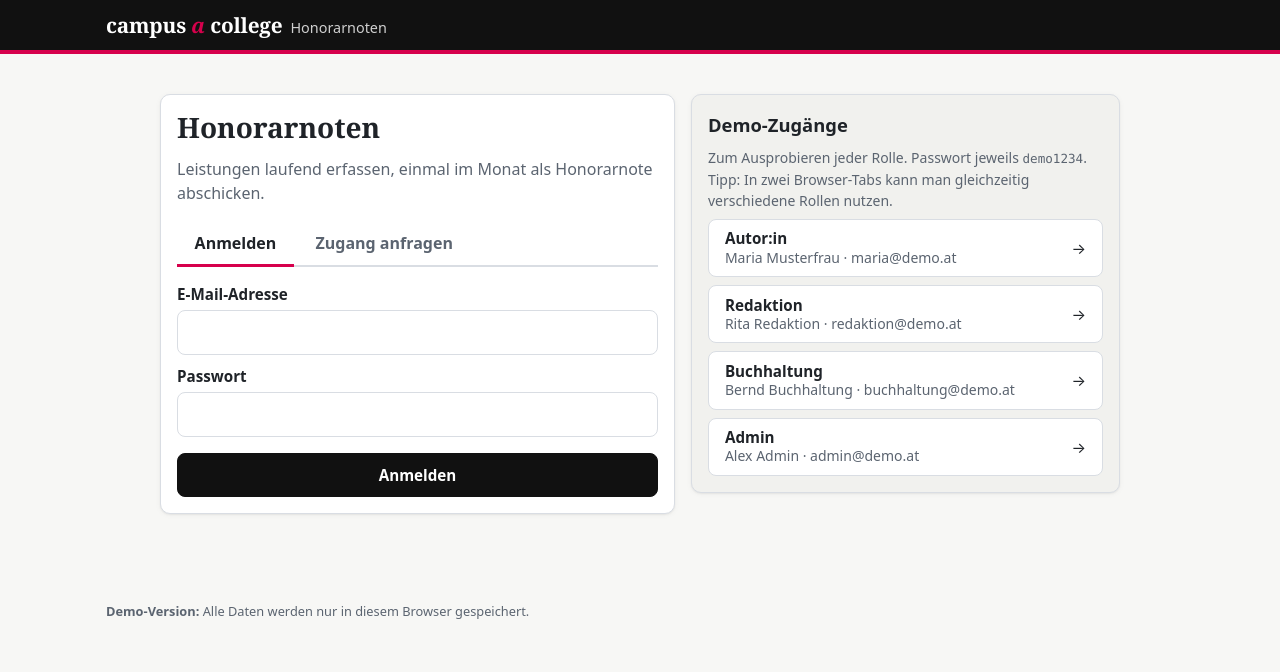
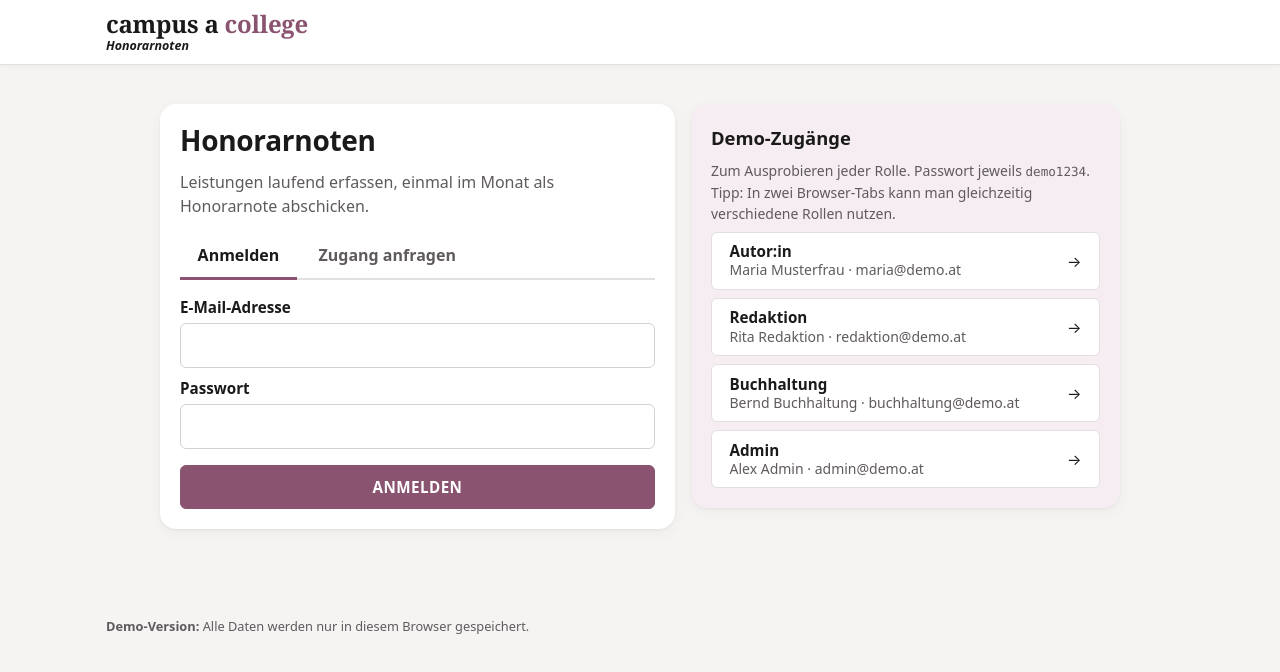
Before and after one commit to PuffyBooy/campus-a-honorarnoten, a website with bundled scripts: page public/index.html in a window 1280 px wide. Built offline with nearby package versions, Linux system fonts and the light colour scheme.

Commit message:
Design: Farbstil von campus-a-college.at (Mauve, weiße Kopfzeile)
- Markenfarbe Beere/Mauve für Buttons, aktive Navigation und Akzente
- weiße Kopfzeile mit Logo „campus a college“ (college in Mauve)
- warmgrauer Hintergrund, weiße Karten mit runden Ecken, Großbuchstaben-Buttons
- Handy: Menüpunkte als waagrecht wischbare Reiter

Co-Authored-By: Claude Opus 5.5 <noreply@anthropic.com>
Claude-Session: https://claude.ai/code/session_01P8NrBVrpMcXvQ2uUtQFK3p

```diff
--- a/public/css/style.css
+++ b/public/css/style.css
@@ -1,16 +1,19 @@
 /* campus a college – Honorarnoten
    Farben: nur diese Variablen anpassen, um das Design an das CI anzupassen. */
 :root {
-  --marke: #111111;          /* Kopfzeile, Hauptbuttons */
-  --marke-hell: #f1f1ee;     /* helle Flächen */
+  --marke: #8a5370;          /* Beere/Mauve wie campus-a-college.at: Buttons, aktive Navigation */
+  --marke-dunkel: #6f4059;   /* Hover */
+  --marke-hell: #f5edf1;     /* helle Flächen */
   --marke-kontrast: #ffffff;
-  --akzent: #d6004c;         /* Hervorhebungen, Links in der Navigation */
+  --akzent: #8a5370;         /* Hervorhebungen, Zähler */
+  --kopf: #ffffff;           /* Kopfzeile */
+  --kopf-text: #1a1a1a;
 
-  --text: #1f2328;
-  --text-leise: #5b6470;
-  --hintergrund: #f7f7f5;
+  --text: #1a1a1a;
+  --text-leise: #5f5a5d;
+  --hintergrund: #f5f4f2;
   --flaeche: #ffffff;
-  --rand: #d9dde3;
+  --rand: #e3dfe1;
 
   --erfolg: #1a7f37;
   --erfolg-hell: #e6f4ea;
@@ -19,10 +22,12 @@
   --warnung: #8a5a00;
   --warnung-hell: #fff4d6;
 
-  --radius: 10px;
-  --schatten: 0 1px 2px rgb(0 0 0 / 6%), 0 1px 6px rgb(0 0 0 / 4%);
+  --radius: 16px;
+  --radius-klein: 6px;
+  --schatten: 0 1px 3px rgb(0 0 0 / 5%), 0 4px 16px rgb(0 0 0 / 4%);
   --schrift: system-ui, -apple-system, "Segoe UI", Roboto, "Helvetica Neue", Arial, sans-serif;
-  --schrift-titel: Georgia, "Times New Roman", serif;
+  --schrift-titel: var(--schrift);
+  --schrift-logo: Georgia, "Times New Roman", serif;
   --mono: ui-monospace, "SF Mono", Menlo, Consolas, monospace;
 }
 
@@ -36,7 +41,7 @@ body {
   color: var(--text);
   background: var(--hintergrund);
 }
-h1 { font-family: var(--schrift-titel); font-size: 1.75rem; margin: 0 0 .75rem; line-height: 1.2; }
+h1 { font-family: var(--schrift-titel); font-weight: 800; font-size: 1.75rem; margin: 0 0 .75rem; line-height: 1.2; letter-spacing: -.01em; }
 h2 { font-size: 1.15rem; margin: 0 0 .5rem; }
 h3 { font-size: 1rem; margin: 1rem 0 .25rem; }
 a { color: var(--marke); }
@@ -50,34 +55,46 @@ code { font-family: var(--mono); font-size: .9em; }
 }
 
 /* ---------- Kopfzeile ---------- */
-.kopf { background: var(--marke); color: var(--marke-kontrast); border-bottom: 4px solid var(--akzent); }
+.kopf {
+  background: var(--kopf); color: var(--kopf-text);
+  box-shadow: 0 1px 0 var(--rand), 0 2px 8px rgb(0 0 0 / 4%);
+  position: relative; z-index: 2;
+}
 .kopf-innen {
-  max-width: 1100px; margin: 0 auto; padding: .6rem 1rem;
+  max-width: 1100px; margin: 0 auto; padding: .7rem 1rem;
   display: flex; flex-wrap: wrap; align-items: center; gap: .5rem 1.5rem;
 }
-.marke { color: inherit; text-decoration: none; display: flex; align-items: baseline; gap: .5rem; }
-.marke-name { font-family: var(--schrift-titel); font-weight: 700; font-size: 1.3rem; letter-spacing: -.01em; }
-.marke-name em { color: var(--akzent); }
-.marke-zusatz { opacity: .8; font-size: .9rem; }
+.marke { color: inherit; text-decoration: none; display: flex; flex-direction: column; line-height: 1.1; }
+.marke-name { font-family: var(--schrift-logo); font-weight: 700; font-size: 1.5rem; letter-spacing: -.01em; }
+.marke-name em { font-style: normal; color: var(--marke); }
+.marke-zusatz { font-style: italic; font-weight: 600; font-size: .78rem; margin-top: .1rem; }
 .nav { display: flex; flex-wrap: wrap; align-items: center; gap: .25rem 1rem; flex: 1; justify-content: space-between; }
 .nav-links, .nav-konto { display: flex; flex-wrap: wrap; align-items: center; gap: .25rem; }
 .nav a {
-  color: inherit; text-decoration: none; padding: .45rem .7rem; border-radius: 6px;
-  font-weight: 600; font-size: .95rem;
+  color: inherit; text-decoration: none; padding: .5rem .75rem; border-radius: var(--radius-klein);
+  font-weight: 600; font-size: .9rem; text-transform: uppercase; letter-spacing: .02em;
 }
-.nav a:hover { background: rgb(255 255 255 / 12%); }
-.nav a[aria-current="page"] { background: rgb(255 255 255 / 16%); box-shadow: inset 0 -3px 0 var(--akzent); }
+.nav a:hover { background: var(--marke-hell); }
+.nav a[aria-current="page"] { background: var(--marke); color: var(--marke-kontrast); }
+.nav a[aria-current="page"] .zaehler { background: #fff; color: var(--marke); }
 .nav .nav-user {
-  font-size: .85rem; font-weight: 500; opacity: .9;
+  font-size: .85rem; font-weight: 500; color: var(--text-leise); text-transform: none; letter-spacing: 0;
   max-width: 16rem; overflow: hidden; text-overflow: ellipsis; white-space: nowrap;
 }
 .nav .btn-link { color: inherit; }
+@media (max-width: 699px) {
+  /* Handy: Menüpunkte als waagrecht wischbare Reiter wie auf campus-a-college.at */
+  .nav { gap: .25rem; }
+  .nav-links { flex-wrap: nowrap; overflow-x: auto; width: 100%; scrollbar-width: none; margin: 0 -1rem; padding: 0 1rem; width: calc(100% + 2rem); }
+  .nav-links::-webkit-scrollbar { display: none; }
+  .nav-links a { white-space: nowrap; flex: none; font-size: .85rem; }
+}
 
 /* ---------- Layout ---------- */
 .inhalt { max-width: 1100px; margin: 0 auto; padding: 1rem; outline: none; }
 .karte {
-  background: var(--flaeche); border: 1px solid var(--rand); border-radius: var(--radius);
-  box-shadow: var(--schatten); padding: 1rem; margin-bottom: 1rem;
+  background: var(--flaeche); border: 0; border-radius: var(--radius);
+  box-shadow: var(--schatten); padding: 1.25rem; margin-bottom: 1rem;
 }
 .karte.schmal { max-width: 440px; margin: 2rem auto; }
 .kopfzeile { display: flex; flex-wrap: wrap; align-items: center; justify-content: space-between; gap: .5rem 1rem; margin-bottom: .75rem; }
@@ -101,7 +118,7 @@ legend { font-weight: 700; font-size: 1.05rem; margin-bottom: .5rem; padding: 0;
 label { display: block; font-weight: 600; font-size: .95rem; margin-bottom: .25rem; }
 input, select, textarea {
   width: 100%; font: inherit; font-size: 16px; /* verhindert Zoom auf iOS */
-  padding: .6rem .7rem; border: 1px solid var(--rand); border-radius: 8px;
+  padding: .6rem .7rem; border: 1px solid #d6d0d3; border-radius: var(--radius-klein);
   background: #fff; color: var(--text);
 }
 input[type="file"] { padding: .45rem; }
@@ -124,13 +141,13 @@ input:focus, select:focus, textarea:focus, .btn:focus-visible, a:focus-visible {
 .btn {
   display: inline-flex; align-items: center; justify-content: center; gap: .35rem;
   font: inherit; font-weight: 600; font-size: .95rem; line-height: 1.2;
-  padding: .6rem 1rem; min-height: 44px; border-radius: 8px; cursor: pointer;
+  padding: .6rem 1.1rem; min-height: 44px; border-radius: var(--radius-klein); cursor: pointer;
   border: 1px solid var(--rand); background: #fff; color: var(--text); text-decoration: none;
 }
-.btn:hover { background: #f0f2f5; }
+.btn:hover { background: var(--marke-hell); }
 .btn:disabled { opacity: .6; cursor: progress; }
-.btn-primaer { background: var(--marke); border-color: var(--marke); color: var(--marke-kontrast); }
-.btn-primaer:hover { background: color-mix(in srgb, var(--marke) 85%, #000); }
+.btn-primaer { background: var(--marke); border-color: var(--marke); color: var(--marke-kontrast); text-transform: uppercase; letter-spacing: .03em; }
+.btn-primaer:hover { background: var(--marke-dunkel); border-color: var(--marke-dunkel); }
 .btn-erfolg { background: var(--erfolg); border-color: var(--erfolg); color: #fff; }
 .btn-erfolg:hover { background: color-mix(in srgb, var(--erfolg) 85%, #000); }
 .btn-gefahr { background: #fff; border-color: var(--gefahr); color: var(--gefahr); }
@@ -155,7 +172,7 @@ section.fehlerbox { border: 0; }
   display: inline-block; padding: .15rem .6rem; border-radius: 999px;
   font-size: .8rem; font-weight: 700; white-space: nowrap;
 }
-.badge-eingereicht { background: #e7ecf3; color: #2f3f55; }
+.badge-eingereicht { background: var(--marke-hell); color: var(--marke-dunkel); }
 .badge-angenommen { background: var(--warnung-hell); color: var(--warnung); }
 .badge-abgelehnt { background: var(--gefahr-hell); color: var(--gefahr); }
 .badge-bezahlt { background: var(--erfolg-hell); color: var(--erfolg); }
@@ -171,7 +188,7 @@ section.fehlerbox { border: 0; }
 /* ---------- Tabellen (am Handy als Karten) ---------- */
 .tabelle { width: 100%; border-collapse: collapse; background: var(--flaeche); }
 .tabelle th, .tabelle td { text-align: left; padding: .6rem .7rem; border-bottom: 1px solid var(--rand); vertical-align: top; }
-.tabelle th { font-size: .8rem; text-transform: uppercase; letter-spacing: .03em; color: var(--text-leise); background: #fafbfc; }
+.tabelle th { font-size: .8rem; text-transform: uppercase; letter-spacing: .03em; color: var(--text-leise); background: #faf8f9; }
 .tabelle .rechts { text-align: right; white-space: nowrap; }
 .tabelle.klickbar tbody tr { cursor: pointer; }
 .tabelle.klickbar tbody tr:hover { background: var(--marke-hell); }
@@ -252,7 +269,7 @@ section.fehlerbox { border: 0; }
 }
 .meldung {
   padding: .75rem 1rem; border-radius: 8px; box-shadow: 0 4px 16px rgb(0 0 0 / 18%);
-  background: #2f3f55; color: #fff; font-weight: 600;
+  background: #2b2528; color: #fff; font-weight: 600;
 }
 .meldung-erfolg { background: var(--erfolg); }
 .meldung-fehler { background: var(--gefahr); }
--- a/public/index.html
+++ b/public/index.html
@@ -7,7 +7,7 @@
   <meta http-equiv="Content-Security-Policy"
         content="default-src 'self'; script-src 'self'; style-src 'self'; img-src 'self' data: blob:; connect-src 'self'; base-uri 'self'; form-action 'self'">
   <meta name="referrer" content="no-referrer">
-  <meta name="theme-color" content="#111111">
+  <meta name="theme-color" content="#ffffff">
   <title>Honorarnoten – campus a college</title>
   <link rel="icon" href="img/favicon.svg" type="image/svg+xml">
   <link rel="stylesheet" href="css/style.css">
@@ -19,7 +19,7 @@
     <div class="kopf-innen">
       <a class="marke" href="#/">
         <!-- Logo hier einsetzen: <img src="img/logo.svg" alt="campus a college" height="36"> -->
-        <span class="marke-name">campus <em>a</em> college</span>
+        <span class="marke-name">campus a <em>college</em></span>
         <span class="marke-zusatz">Honorarnoten</span>
       </a>
       <nav id="nav" class="nav" aria-label="Hauptnavigation"></nav>
```
